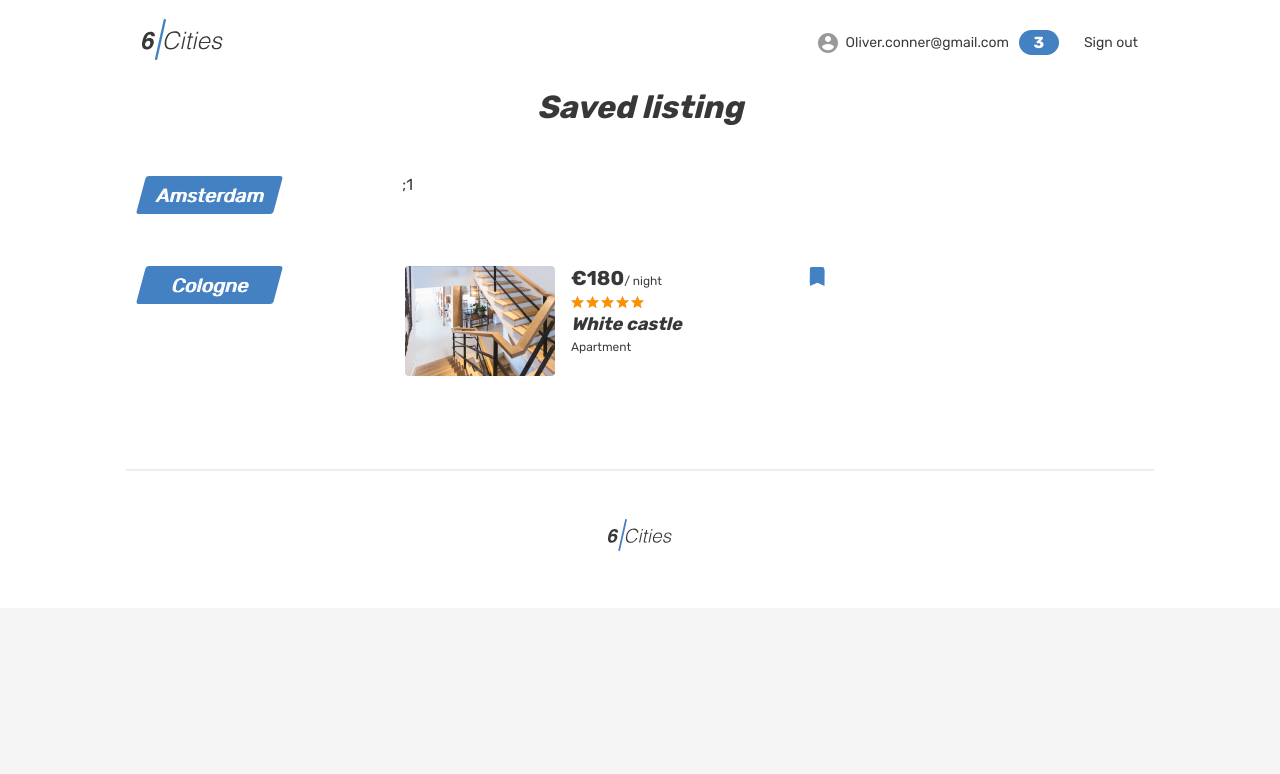
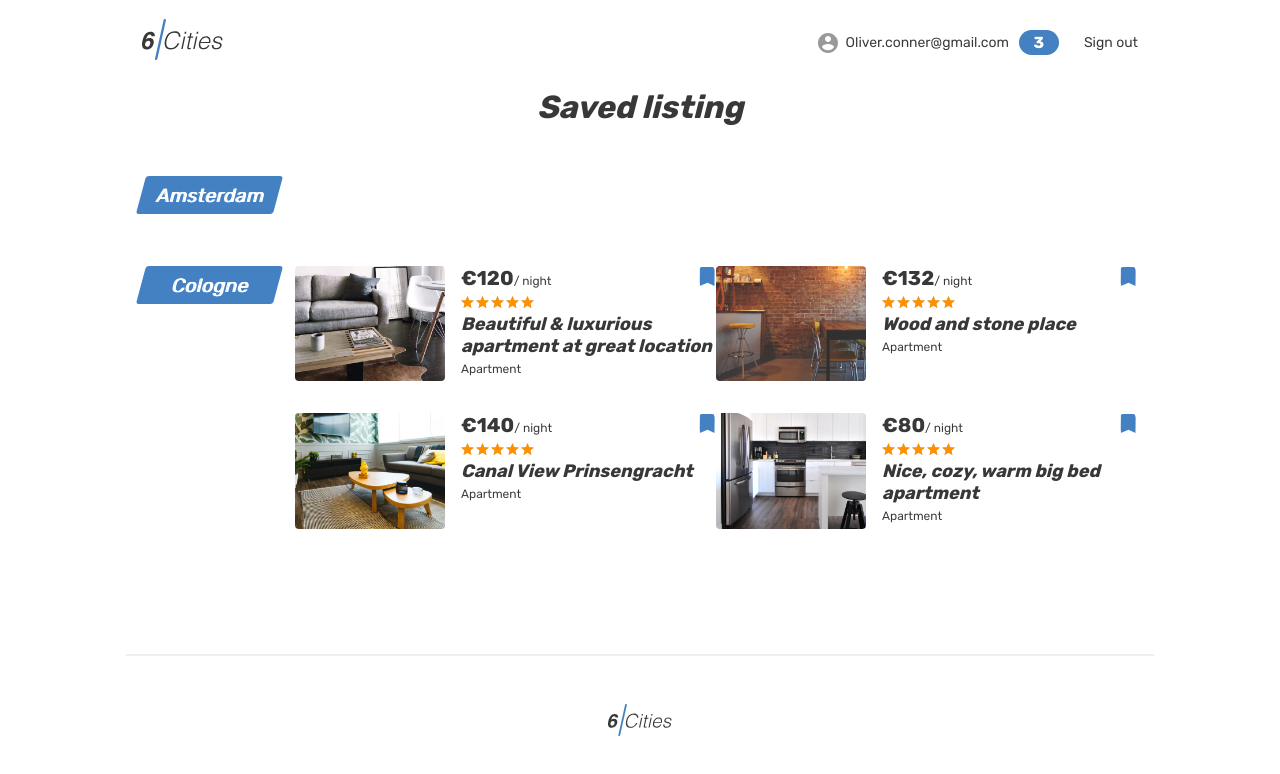
Before and after one commit to iis-git/133995-six-cities-10, a React (Create React App) app in the folder project/: page /favorites in a window 1280 px wide. Shown: the top 774 px of the page. Built offline with nearby package versions, Linux system fonts and the light colour scheme.

Commit message:
add: favorite & offer pages

```diff
--- /dev/null
+++ b/project/src/components/CardFavorite/CardFavorite.tsx
@@ -0,0 +1,45 @@
+import React, {FC} from 'react';
+import {CardProps} from '../App/App';
+import {Link} from 'react-router-dom';
+
+export type CardItemProps = {
+  offer: CardProps,
+}
+export const CardFavorite: FC<CardItemProps> = ({offer}) => {
+  const link = `/offer/:${offer.id}`;
+  return (
+    <article className="favorites__card place-card">
+      <div className="favorites__image-wrapper place-card__image-wrapper">
+        <Link to={link}>
+          <img className="place-card__image" src={offer.imgSrc} width="150" height="110" alt="Place image"/>
+        </Link>
+      </div>
+      <div className="favorites__card-info place-card__info">
+        <div className="place-card__price-wrapper">
+          <div className="place-card__price">
+            <b className="place-card__price-value">&euro;{offer.price}</b>
+            <span className="place-card__price-text">&#47;&nbsp;night</span>
+          </div>
+          <button className="place-card__bookmark-button place-card__bookmark-button--active button" type="button">
+            <svg className="place-card__bookmark-icon" width="18" height="19">
+              <use xlinkHref="#icon-bookmark"/>
+            </svg>
+            <span className="visually-hidden">In bookmarks</span>
+          </button>
+        </div>
+        <div className="place-card__rating rating">
+          <div className="place-card__stars rating__stars">
+            <span style={{width: '100%'}}/>
+            <span className="visually-hidden">Rating</span>
+          </div>
+        </div>
+        <h2 className="place-card__name">
+          <Link to={link}>
+            {offer.title}
+          </Link>
+        </h2>
+        <p className="place-card__type">Apartment</p>
+      </div>
+    </article>
+  );
+};
--- /dev/null
+++ b/project/src/components/FavoritesList/FavoritesList.tsx
@@ -0,0 +1,12 @@
+import React, {FC} from 'react';
+import {CardProps} from '../App/App';
+import {CardFavorite} from '../CardFavorite/CardFavorite';
+
+export type OffersListProps = {
+  content: CardProps[]
+}
+export const FavoritesList: FC<OffersListProps> = ({content}) => (
+  <div className="cities__places-list places__list tabs__content">
+    {content.map((offer, index) => <CardFavorite key={offer.id} offer={offer}/>)}
+  </div>
+);
--- a/project/src/components/OffersList/OffersList.tsx
+++ b/project/src/components/OffersList/OffersList.tsx
@@ -6,14 +6,13 @@ export type OffersListProps = {
   content: CardProps[],
   cardsCount?: number;
 }
-export const OffersList:FC<OffersListProps> = ({content, cardsCount}) => {
+export const OffersList:FC<OffersListProps> = ({content, cardsCount = 0}) => {
   const [activeCard, setActiveCard] = useState<string>('1');
+
   return (
     <div className="cities__places-list places__list tabs__content">
-
-      {content.map((offer, index) => cardsCount ? index < cardsCount && <Card onMouseEnter={setActiveCard} key={offer.id} offer={offer} /> : '')};
-      {activeCard}
+      <span className="visually-hidden">{activeCard}</span>
+      {content.map((offer, index) => !!cardsCount && index < cardsCount && <Card onMouseEnter={setActiveCard} key={offer.id} offer={offer} />)}
     </div>
-
   );
 };
--- a/project/src/pages/favorites/index.tsx
+++ b/project/src/pages/favorites/index.tsx
@@ -1,6 +1,7 @@
 import React, {FC} from 'react';
 import {OffersList} from '../../components/OffersList/OffersList';
 import {CardProps} from '../../components/App/App';
+import {FavoritesList} from '../../components/FavoritesList/FavoritesList';
 
 type FavoritesProps = {
   offers: CardProps[]
@@ -64,41 +65,7 @@ export const Favorites:FC<FavoritesProps> = ({offers}) => (
                 </div>
               </div>
               <div className="favorites__places">
-                <article className="favorites__card place-card">
-                  <div className="favorites__image-wrapper place-card__image-wrapper">
-                    <a href="#">
-                      <img className="place-card__image" src="img/apartment-small-04.jpg" width="150" height="110"
-                        alt="Place image"
-                      />
-                    </a>
-                  </div>
-                  <div className="favorites__card-info place-card__info">
-                    <div className="place-card__price-wrapper">
-                      <div className="place-card__price">
-                        <b className="place-card__price-value">&euro;180</b>
-                        <span className="place-card__price-text">&#47;&nbsp;night</span>
-                      </div>
-                      <button className="place-card__bookmark-button place-card__bookmark-button--active button"
-                        type="button"
-                      >
-                        <svg className="place-card__bookmark-icon" width="18" height="19">
-                          <use xlinkHref="#icon-bookmark"/>
-                        </svg>
-                        <span className="visually-hidden">In bookmarks</span>
-                      </button>
-                    </div>
-                    <div className="place-card__rating rating">
-                      <div className="place-card__stars rating__stars">
-                        <span style={{width: '100%'}}/>
-                        <span className="visually-hidden">Rating</span>
-                      </div>
-                    </div>
-                    <h2 className="place-card__name">
-                      <a href="#">White castle</a>
-                    </h2>
-                    <p className="place-card__type">Apartment</p>
-                  </div>
-                </article>
+                <FavoritesList content={offers} />
               </div>
             </li>
           </ul>
--- a/project/src/pages/main/index.tsx
+++ b/project/src/pages/main/index.tsx
@@ -28,7 +28,7 @@ export const MainScreen:FC<MainScreenProps> = ({cardsCount, offers}) => (
                 </a>
               </li>
               <li className="header__nav-item">
-                <a className="header__nav-link" href="#">
+                <a className="header__nav-link" href="/login">
                   <span className="header__signout">Sign out</span>
                 </a>
               </li>
--- a/project/src/pages/offer/index.tsx
+++ b/project/src/pages/offer/index.tsx
@@ -1,6 +1,16 @@
-import React from 'react';
+import React, {FC} from 'react';
+import {CardProps} from '../../components/App/App';
+import {useParams} from 'react-router-dom';
 
-export const Index = (): JSX.Element => (
+type OfferProps = {
+  offers: CardProps[]
+}
+
+export const Offer: FC<OfferProps> = ({offers}) => {
+  const params = useParams();
+  const offer = offers.find((item) => item.id === params.id);
+
+  return (
     <div className="page">
       <header className="header">
         <div className="container">
@@ -62,7 +72,7 @@ export const Index = (): JSX.Element => (
               </div>
               <div className="property__name-wrapper">
                 <h1 className="property__name">
-                  Beautiful &amp; luxurious studio at great location
+                  {!!offer && offer.title}
                 </h1>
                 <button className="property__bookmark-button button" type="button">
                   <svg className="property__bookmark-icon" width="31" height="33">
@@ -132,9 +142,7 @@ export const Index = (): JSX.Element => (
                 <h2 className="property__host-title">Meet the host</h2>
                 <div className="property__host-user user">
                   <div className="property__avatar-wrapper property__avatar-wrapper--pro user__avatar-wrapper">
-                  <img className="property__avatar user__avatar" src="img/avatar-angelina.jpg" width="74" height="74"
-                    alt="Host avatar"
-                  />
+                    <img className="property__avatar user__avatar" src="img/avatar-angelina.jpg" width="74" height="74" alt="Host avatar" />
                   </div>
                   <span className="property__user-name">
                     Angelina
@@ -160,9 +168,7 @@ export const Index = (): JSX.Element => (
                   <li className="reviews__item">
                     <div className="reviews__user user">
                       <div className="reviews__avatar-wrapper user__avatar-wrapper">
-                      <img className="reviews__avatar user__avatar" src="img/avatar-max.jpg" width="54" height="54"
-                        alt="Reviews avatar"
-                      />
+                        <img className="reviews__avatar user__avatar" src="img/avatar-max.jpg" width="54" height="54" alt="Reviews avatar" />
                       </div>
                       <span className="reviews__user-name">
                         Max
@@ -186,56 +192,42 @@ export const Index = (): JSX.Element => (
                 <form className="reviews__form form" action="#" method="post">
                   <label className="reviews__label form__label" htmlFor="review">Your review</label>
                   <div className="reviews__rating-form form__rating">
-                  <input className="form__rating-input visually-hidden" name="rating" value="5" id="5-stars"
-                    type="radio"
-                  />
+                    <input className="form__rating-input visually-hidden" name="rating" value="5" id="5-stars" type="radio" />
                     <label htmlFor="5-stars" className="reviews__rating-label form__rating-label" title="perfect">
                       <svg className="form__star-image" width="37" height="33">
                         <use xlinkHref="#icon-star"/>
                       </svg>
                     </label>
 
-                  <input className="form__rating-input visually-hidden" name="rating" value="4" id="4-stars"
-                    type="radio"
-                  />
+                    <input className="form__rating-input visually-hidden" name="rating" value="4" id="4-stars" type="radio" />
                     <label htmlFor="4-stars" className="reviews__rating-label form__rating-label" title="good">
                       <svg className="form__star-image" width="37" height="33">
                         <use xlinkHref="#icon-star"/>
                       </svg>
                     </label>
 
-                  <input className="form__rating-input visually-hidden" name="rating" value="3" id="3-stars"
-                    type="radio"
-                  />
+                    <input className="form__rating-input visually-hidden" name="rating" value="3" id="3-stars" type="radio" />
                     <label htmlFor="3-stars" className="reviews__rating-label form__rating-label" title="not bad">
                       <svg className="form__star-image" width="37" height="33">
                         <use xlinkHref="#icon-star"/>
                       </svg>
                     </label>
 
-                  <input className="form__rating-input visually-hidden" name="rating" value="2" id="2-stars"
-                    type="radio"
-                  />
+                    <input className="form__rating-input visually-hidden" name="rating" value="2" id="2-stars" type="radio" />
                     <label htmlFor="2-stars" className="reviews__rating-label form__rating-label" title="badly">
                       <svg className="form__star-image" width="37" height="33">
                         <use xlinkHref="#icon-star"/>
                       </svg>
                     </label>
 
-                  <input className="form__rating-input visually-hidden" name="rating" value="1" id="1-star"
-                    type="radio"
-                  />
-                  <label htmlFor="1-star" className="reviews__rating-label form__rating-label"
-                    title="terribly"
-                  >
+                    <input className="form__rating-input visually-hidden" name="rating" value="1" id="1-star" type="radio" />
+                    <label htmlFor="1-star" className="reviews__rating-label form__rating-label" title="terribly">
                       <svg className="form__star-image" width="37" height="33">
                         <use xlinkHref="#icon-star"/>
                       </svg>
                     </label>
                   </div>
-                <textarea className="reviews__textarea form__textarea" id="review" name="review"
-                  placeholder="Tell how was your stay, what you like and what can be improved"
-                />
+                  <textarea className="reviews__textarea form__textarea" id="review" name="review" placeholder="Tell how was your stay, what you like and what can be improved" />
                   <div className="reviews__button-wrapper">
                     <p className="reviews__help">
                       To submit review please make sure to set <span className="reviews__star">rating</span> and
@@ -265,9 +257,7 @@ export const Index = (): JSX.Element => (
                       <b className="place-card__price-value">&euro;80</b>
                       <span className="place-card__price-text">&#47;&nbsp;night</span>
                     </div>
-                  <button className="place-card__bookmark-button place-card__bookmark-button--active button"
-                    type="button"
-                  >
+                    <button className="place-card__bookmark-button place-card__bookmark-button--active button" type="button">
                       <svg className="place-card__bookmark-icon" width="18" height="19">
                         <use xlinkHref="#icon-bookmark"/>
                       </svg>
@@ -327,7 +317,9 @@ export const Index = (): JSX.Element => (
                 </div>
                 <div className="near-places__image-wrapper place-card__image-wrapper">
                   <a href="#">
-                  <img className="place-card__image" src="img/apartment-03.jpg" width="260" height="200" alt="Place image"/>
+                    <img className="place-card__image" src="img/apartment-03.jpg" width="260" height="200"
+                      alt="Place image"
+                    />
                   </a>
                 </div>
                 <div className="place-card__info">
@@ -361,3 +353,4 @@ export const Index = (): JSX.Element => (
       </main>
     </div>
   );
+};
```
Also changed, not shown: project/src/components/App/App.tsx (+5 -4 lines), project/src/mocks/offers.ts (+4 -4 lines). Lines whose indentation alone changed are shown as unchanged.
